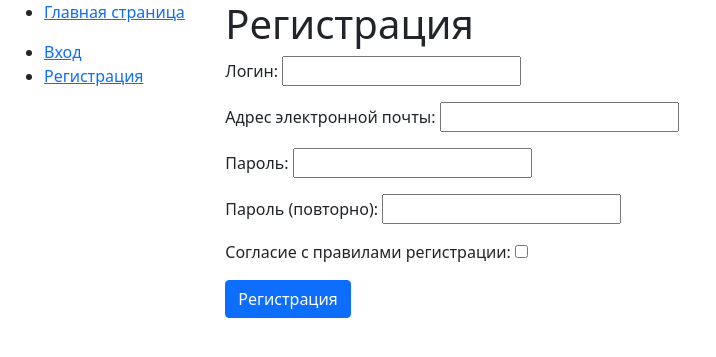
After one commit to fominae/DesignStudio, a Django app: template designStudio/template/registration/register.html in a window 1280 px wide. The commit adds this page. Shown: the top 357 px of the page, without its empty margins (0-716 px from the left). Run offline with Django 4.2, Linux system fonts and the light colour scheme; the template is opened without the code that fills it: values that come from a table or form of the project are taken from there, others are empty.

Commit message:
Добавление шаблона страницы регистрации

```diff
--- a/designStudio/Studio/templates/basic.html
+++ b/designStudio/Studio/templates/basic.html
@@ -31,7 +31,7 @@
                 <li><a href="">Выход</a></li>
                 {% else %}
                 <li><a href="{% url 'login' %}?next={{ request.path }}">Вход</a></li>
-                <li><a href="">Регистрация</a></li>
+                <li><a href="{% url 'register' %}">Регистрация</a></li>
                 {% endif %}
             </ul>
 
--- /dev/null
+++ b/designStudio/template/registration/register.html
@@ -0,0 +1,13 @@
+{% extends "basic.html" %}-
+{% block content %}
+<h1>Регистрация</h1>
+<form method="post">
+    {{form.as_p}}
+    {% csrf_token %}
+    <button
+            type="submit"
+            class="btn btn-primary">
+        Регистрация
+    </button>
+</form>
+{% endblock %}
```
